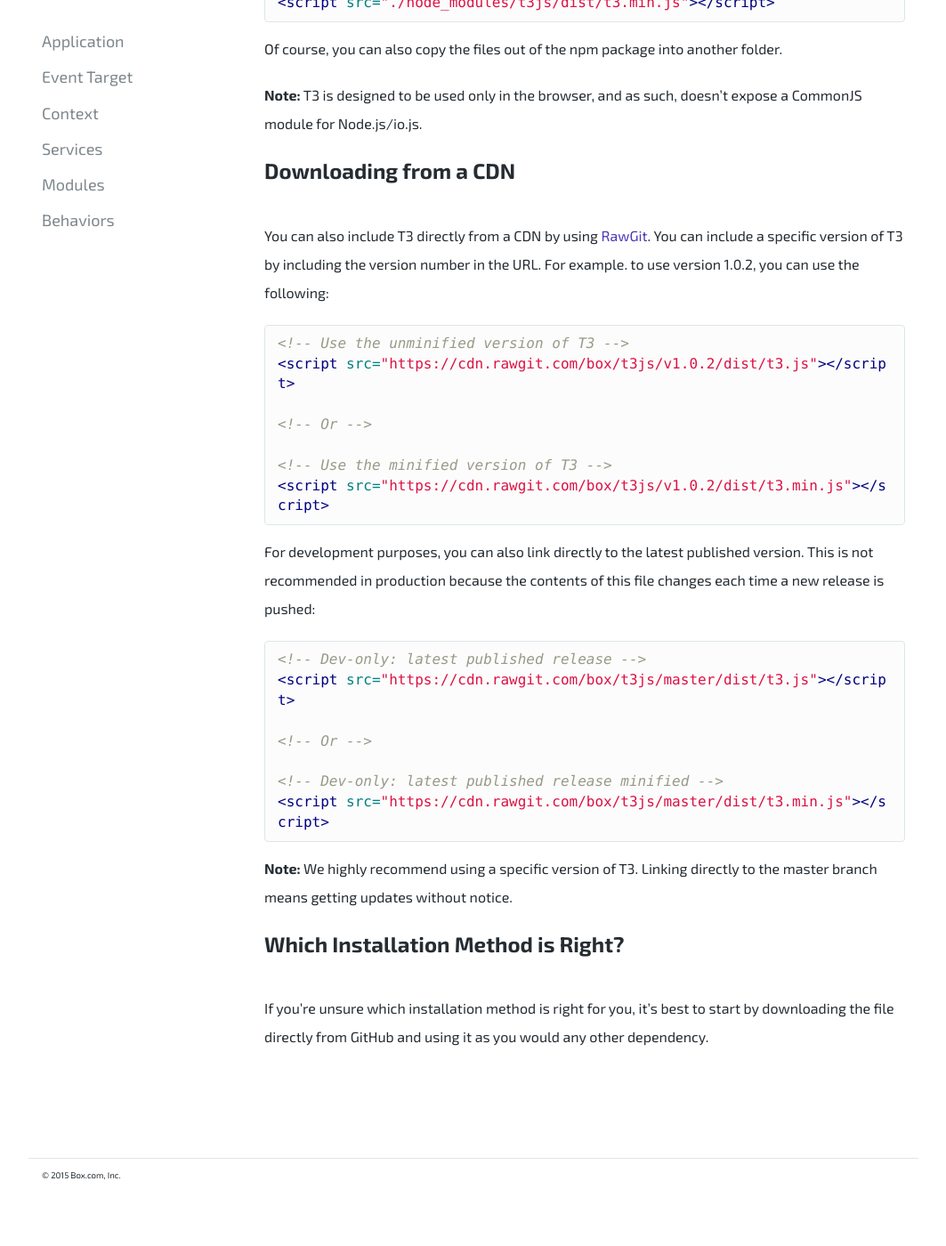
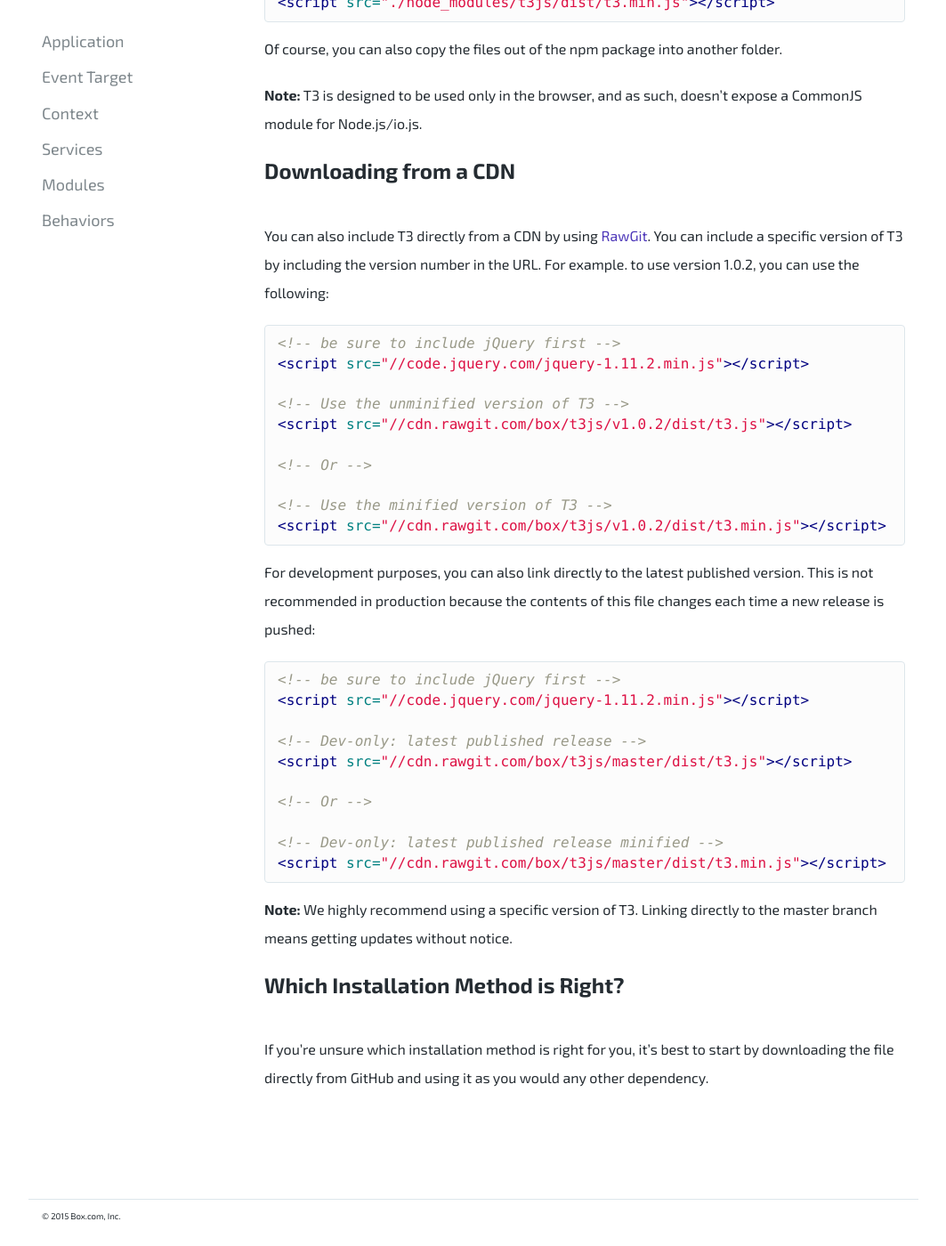
Before and after one commit to box/t3js, a Jekyll site: the page built from docs/getting-started/installation.md, in a window 1280 px wide and 1400 px high, scrolled down 1140 px. Shown: the whole window at 89% size, without its empty margins (108-1171 px from the left). Built offline with Jekyll 4.4.1, drawn with Linux system fonts in a browser that asks for light colours; Markdown is read by kramdown in place of the engine named in the settings; before the commit the page ends 2494 px from its top, so only the background shows below that; some of the changed lines change nothing that is shown.

Commit message:
Use protocol-relative URLs in installation guide

````diff
--- a/docs/getting-started/installation.md
+++ b/docs/getting-started/installation.md
@@ -48,25 +48,31 @@ Of course, you can also copy the files out of the npm package into another folde
 You can also include T3 directly from a CDN by using [RawGit](http://rawgit.com). You can include a specific version of T3 by including the version number in the URL. For example. to use version 1.0.2, you can use the following:
 
 ```html
+<!-- be sure to include jQuery first -->
+<script src="//code.jquery.com/jquery-1.11.2.min.js"></script>
+
 <!-- Use the unminified version of T3 -->
-<script src="https://cdn.rawgit.com/box/t3js/v1.0.2/dist/t3.js"></script>
+<script src="//cdn.rawgit.com/box/t3js/v1.0.2/dist/t3.js"></script>
 
 <!-- Or -->
 
 <!-- Use the minified version of T3 -->
-<script src="https://cdn.rawgit.com/box/t3js/v1.0.2/dist/t3.min.js"></script>
+<script src="//cdn.rawgit.com/box/t3js/v1.0.2/dist/t3.min.js"></script>
 ```
 
 For development purposes, you can also link directly to the latest published version. This is not recommended in production because the contents of this file changes each time a new release is pushed:
 
 ```html
+<!-- be sure to include jQuery first -->
+<script src="//code.jquery.com/jquery-1.11.2.min.js"></script>
+
 <!-- Dev-only: latest published release -->
-<script src="https://cdn.rawgit.com/box/t3js/master/dist/t3.js"></script>
+<script src="//cdn.rawgit.com/box/t3js/master/dist/t3.js"></script>
 
 <!-- Or -->
 
 <!-- Dev-only: latest published release minified -->
-<script src="https://cdn.rawgit.com/box/t3js/master/dist/t3.min.js"></script>
+<script src="//cdn.rawgit.com/box/t3js/master/dist/t3.min.js"></script>
 ```
 
 **Note:** We highly recommend using a specific version of T3. Linking directly to the master branch means getting updates without notice.
````
